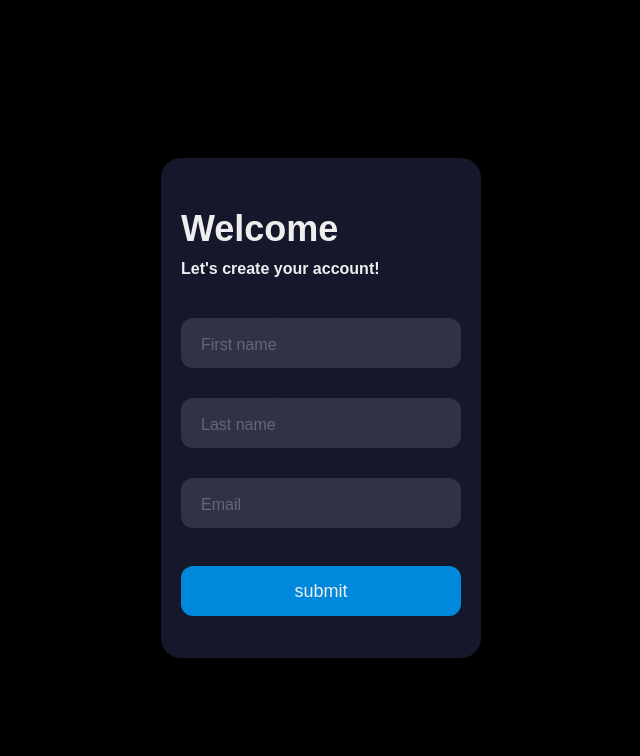
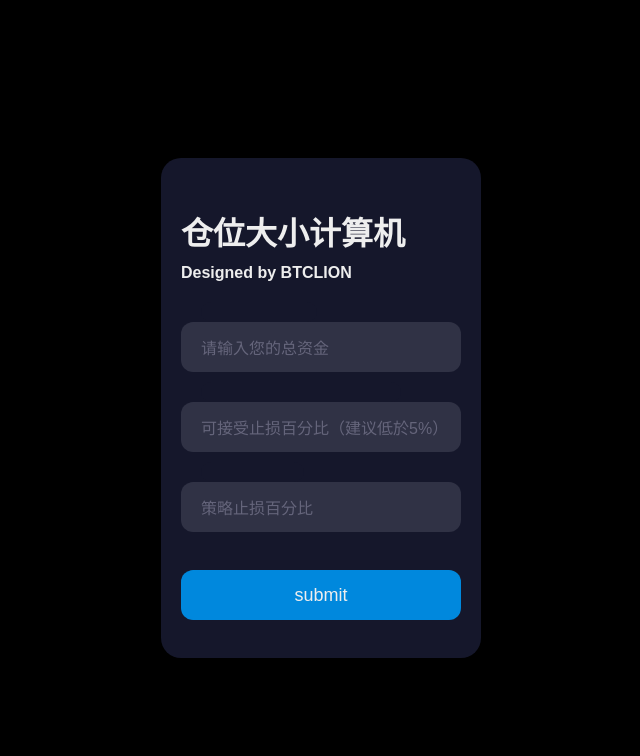
Before and after one commit to ronload/PoistionSizeCalculator, a Flask app: page / in a window 1280 px wide. Shown: the top 756 px of the page, without its empty margins (319-959 px from the left). Run offline with Flask 3, Linux system fonts and the light colour scheme.

Commit message:
Test template.

```diff
--- a/static/index.css
+++ b/static/index.css
@@ -18,7 +18,7 @@ body {
 .title {
     color: #eee;
     font-family: sans-serif;
-    font-size: 36px;
+    font-size: 32px;
     font-weight: 600;
     margin-top: 30px;
 }
@@ -67,11 +67,14 @@ body {
     top: -20px;
     transform: translateY(0);
     transition: transform 200ms;
-    width: 76px;
+    width: 116px;
 }
 
+.cut-long {
+    width: 200px;
+}
 .cut-short {
-    width: 50px;
+    width: 103px;
 }
 
 .input:focus ~ .cut,
--- a/templates/index.html
+++ b/templates/index.html
@@ -7,22 +7,22 @@
 </head>
 <body class="wrap">
     <div class="form">
-        <div class="title">Welcome</div>
-        <div class="subtitle">Let's create your account!</div>
+        <div class="title">仓位大小计算机</div>
+        <div class="subtitle">Designed by BTCLION</div>
         <div class="input-container ic1">
           <input id="firstname" class="input" type="text" placeholder=" " />
           <div class="cut"></div>
-          <label for="firstname" class="placeholder">First name</label>
+          <label for="firstname" class="placeholder">请输入您的总资金</label>
         </div>
         <div class="input-container ic2">
           <input id="lastname" class="input" type="text" placeholder=" " />
-          <div class="cut"></div>
-          <label for="lastname" class="placeholder">Last name</label>
+          <div class="cut cut-long"></div>
+          <label for="lastname" class="placeholder">可接受止损百分比（建议低於5%）</label>
         </div>
         <div class="input-container ic2">
           <input id="email" class="input" type="text" placeholder=" " />
           <div class="cut cut-short"></div>
-          <label for="email" class="placeholder">Email</>
+          <label for="email" class="placeholder">策略止损百分比</>
         </div>
         <button type="text" class="submit">submit</button>
       </div>
```
Lines whose indentation alone changed are shown as unchanged.
